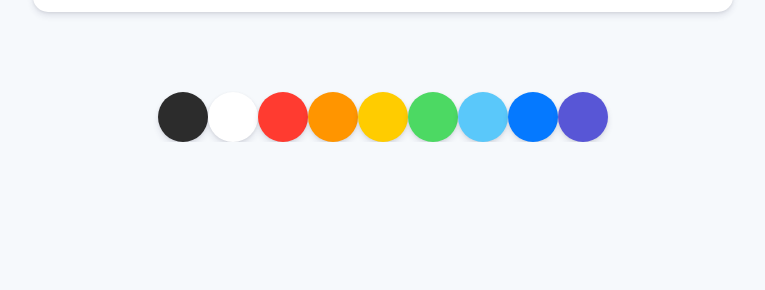
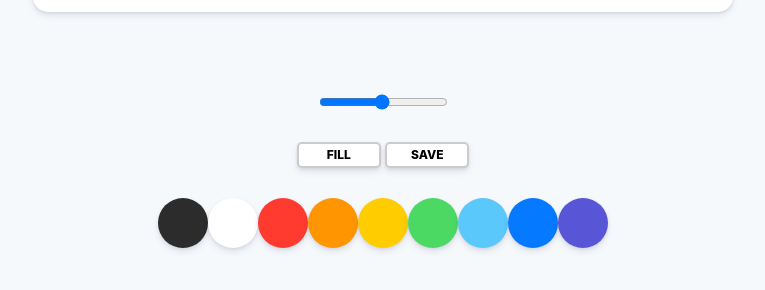
Before and after one commit to minho0315/paintjs, a plain HTML site: page index.html in a window 1280 px wide. Shown: the part 738-1028 px from the top of the page, without its empty margins (257-1022 px from the left). Before the commit the page ends 880 px from the top, so only its background shows below. Drawn offline with Linux system fonts and the light colour scheme.

Commit message:
css done

```diff
--- a/index.html
+++ b/index.html
@@ -9,6 +9,20 @@
 <body>
     <canvas id="jsCanvas" class="canvas"></canvas>
     <div class="controls">
+        <div class="controls__range">
+            <input
+            type="range"
+            id="jsRange"
+            min="0.1"
+            max="5.0"
+            value="2.5"
+            step="0.1"
+            >
+        </div>
+        <div class="controls__btns">
+            <button id="jsMode">Fill</button>
+            <button id="jsSave">Save</button>
+        </div>
         <div class="controls__colors" id="jsColors">
             <div class="controls__color" style="background-color:#2c2c2c"></div>
             <div class="controls__color" style="background-color:white"></div>
--- a/style.css
+++ b/style.css
@@ -5,7 +5,7 @@ body {
     display: flex;
     flex-direction: column;
     align-items: center;
-    padding-top: 50px;
+    padding: 50px 0px;
 }
 
 .canvas {
@@ -18,6 +18,33 @@ body {
 
 .controls {
     margin-top: 80px;
+    display: flex;
+    flex-direction: column;
+    align-items: center;
+}
+
+.controls .controls__btns {
+    margin-bottom: 30px;
+}
+
+.controls__btns button {
+    all: unset;
+    cursor : pointer;
+    background-color: white;
+    padding: 5px 0px;
+    width: 80px;
+    text-align: center;
+    border-radius: 5px;
+    box-shadow: 0 4px 6px rgba(50,50,93,0.11), 0 1px 3px rgba(0,0,0,0.08);
+    border: 2px solid rgba(0, 0, 0, 0.2);
+    color: rgba(0, 0, 0, 7);
+    text-transform: uppercase;
+    font-weight: 800;
+    font-size: 12px;
+}
+
+.controls__btns button:active {
+    transform: scale(0.98);
 }
 
 .controls .controls__colors {
@@ -31,3 +58,7 @@ body {
     cursor: pointer;
     box-shadow: 0 4px 6px rgba(50,50,93,0.11), 0 1px 3px rgba(0,0,0,0.08);
 }
+
+.controls .controls__range {
+    margin-bottom: 30px;
+}
```
